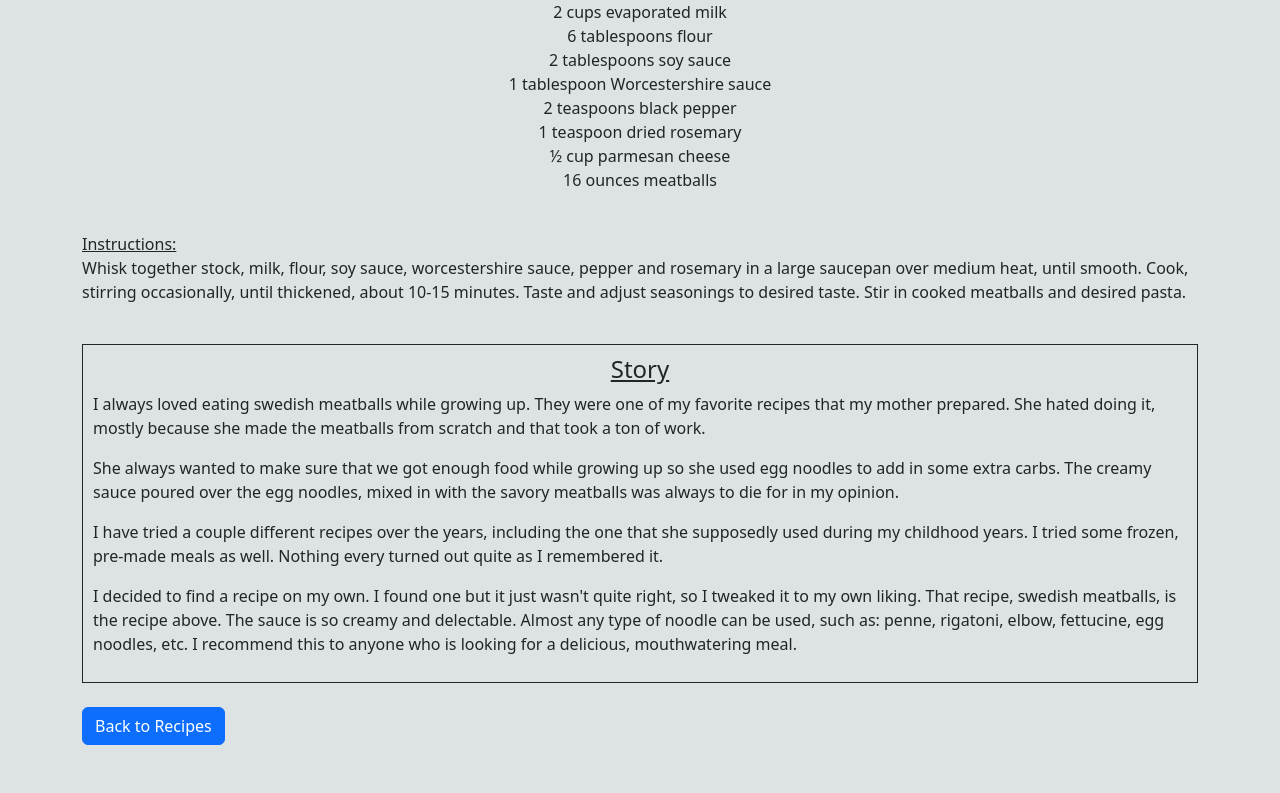
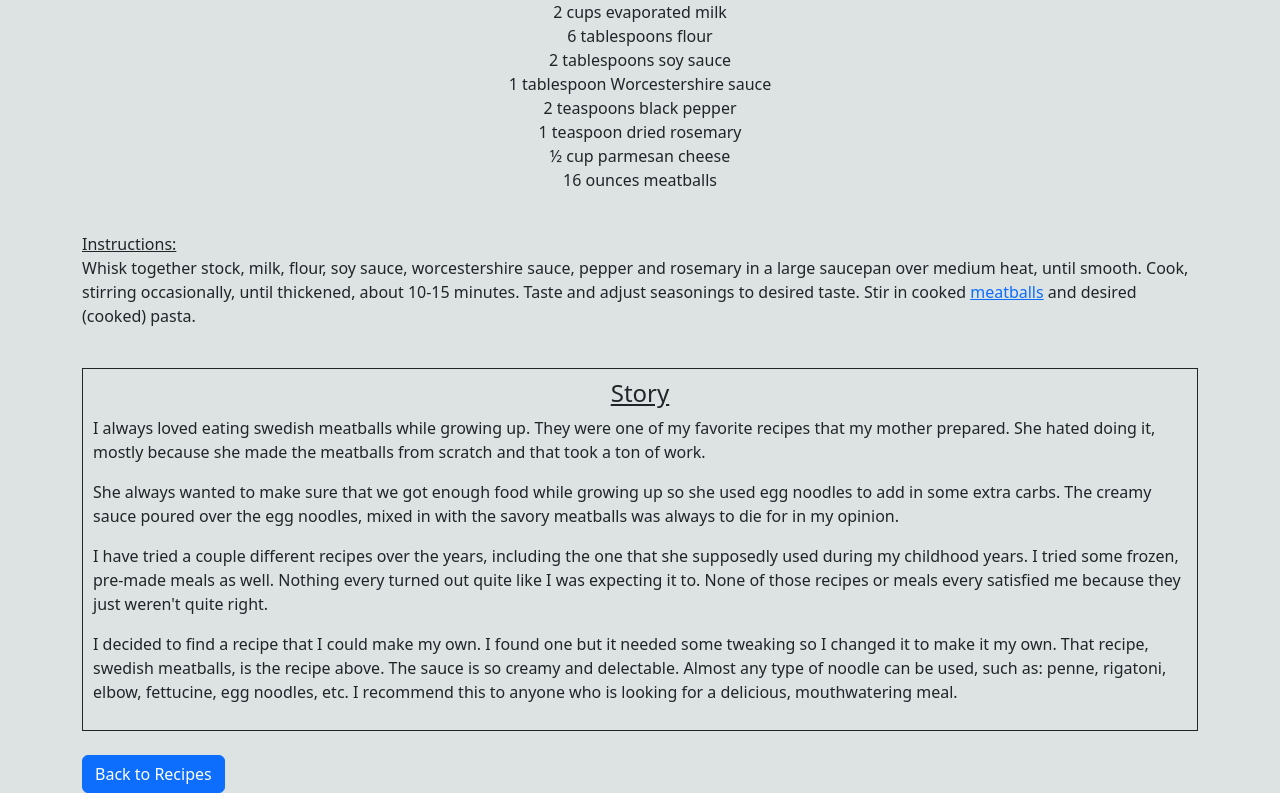
Before and after one commit to tbrowntech/RecipeBlog, a Vue app in the folder blog/: page /swedishmeatballs in a window 1280 px wide. Shown: the part 517-1310 px from the top of the page. Before the commit the page ends 1262 px from the top, so only its background shows below. Built offline with nearby package versions, Linux system fonts and the light colour scheme.

Commit message:
update to swedish meatballs

```diff
--- a/blog/src/components/SwedishMeatballs.vue
+++ b/blog/src/components/SwedishMeatballs.vue
@@ -26,8 +26,13 @@
       Whisk together stock, milk, flour, soy sauce, worcestershire sauce, pepper
       and rosemary in a large saucepan over medium heat, until smooth. Cook,
       stirring occasionally, until thickened, about 10-15 minutes. Taste and
-      adjust seasonings to desired taste. Stir in cooked meatballs and desired
-      pasta.
+      adjust seasonings to desired taste. Stir in cooked
+      <a
+        href="https://taylor-recipe-blog.vercel.app/airfryermeatballs"
+        target="_blank"
+        >meatballs</a
+      >
+      and desired (cooked) pasta.
     </p>
     <br />
     <div class="border border-dark border-padding">
@@ -47,16 +52,17 @@
       <p class="left-align">
         I have tried a couple different recipes over the years, including the
         one that she supposedly used during my childhood years. I tried some
-        frozen, pre-made meals as well. Nothing every turned out quite as I
-        remembered it.
+        frozen, pre-made meals as well. Nothing every turned out quite like I
+        was expecting it to. None of those recipes or meals every satisfied me
+        because they just weren't quite right.
       </p>
       <p class="left-align">
-        I decided to find a recipe on my own. I found one but it just wasn't
-        quite right, so I tweaked it to my own liking. That recipe, swedish
-        meatballs, is the recipe above. The sauce is so creamy and delectable.
-        Almost any type of noodle can be used, such as: penne, rigatoni, elbow,
-        fettucine, egg noodles, etc. I recommend this to anyone who is looking
-        for a delicious, mouthwatering meal.
+        I decided to find a recipe that I could make my own. I found one but it
+        needed some tweaking so I changed it to make it my own. That recipe,
+        swedish meatballs, is the recipe above. The sauce is so creamy and
+        delectable. Almost any type of noodle can be used, such as: penne,
+        rigatoni, elbow, fettucine, egg noodles, etc. I recommend this to anyone
+        who is looking for a delicious, mouthwatering meal.
       </p>
     </div>
     <br />
```
Also changed, not shown: 1 other file (tests, documents, lock files or other folders).
